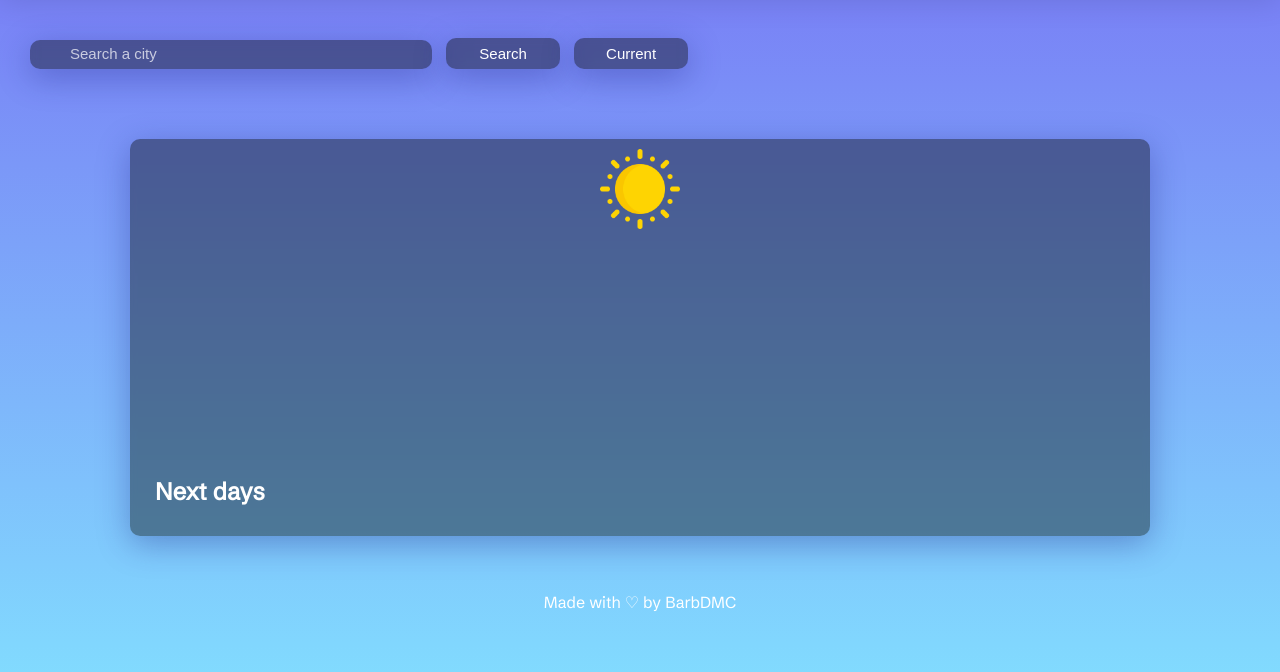
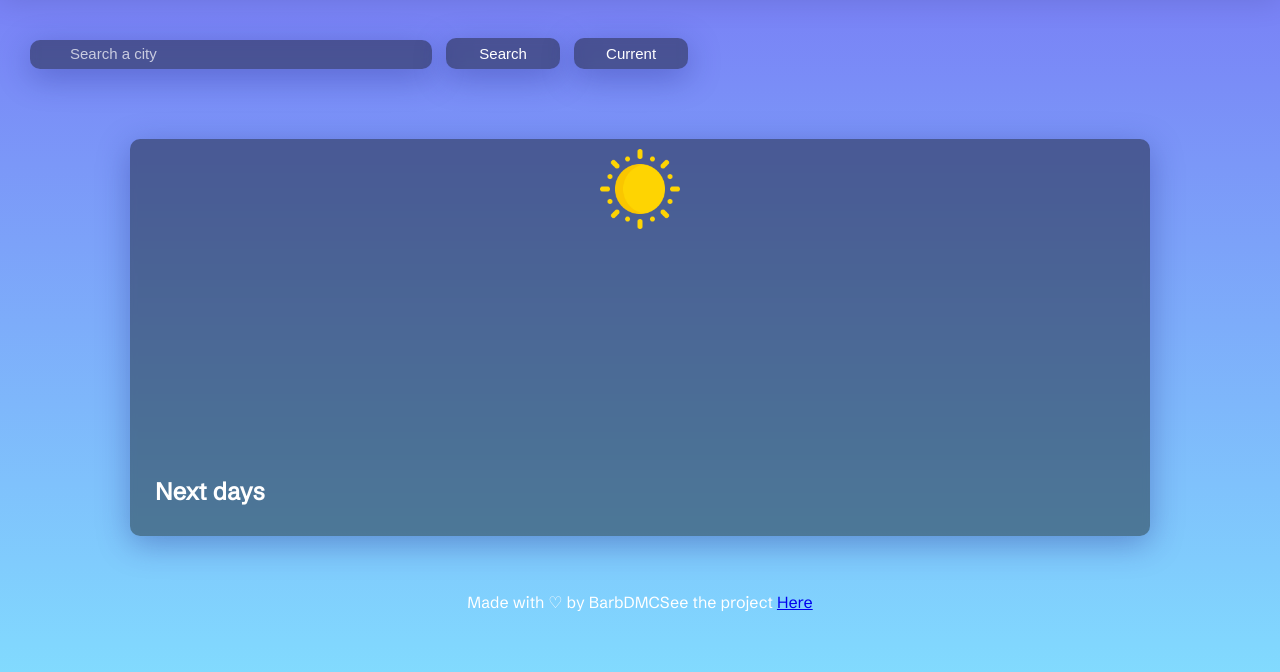
Before and after one commit to BarbDMC/vanilla-weather-app, a website built with Parcel: page index.html in a window 1280 px wide. Shown: the part 76-748 px from the top of the page. Built offline with nearby package versions, Linux system fonts and the light colour scheme; no server answers.

Commit message:
github project url added

```diff
--- a/index.html
+++ b/index.html
@@ -23,7 +23,7 @@
       <nav class="navbar">
         <h1 class="navbar__title">
           <img class="navbar__image" src="./src/assets/titleIcon.png" />
-          &nbsp;Weather by BarbDMC
+          &nbsp; Weather by BarbDMC
         </h1>
         <ul class="navbar__listElements">
           <li>
@@ -64,6 +64,7 @@
 
     <footer>
       <p>Made with ♡ by BarbDMC</p>
+      <p>See the project <a href="https://github.com/BarbDMC/vanilla-weather-app", target="_blank">Here</a></p>
     </footer>
 
     <script src="src/index.js"></script>
```
